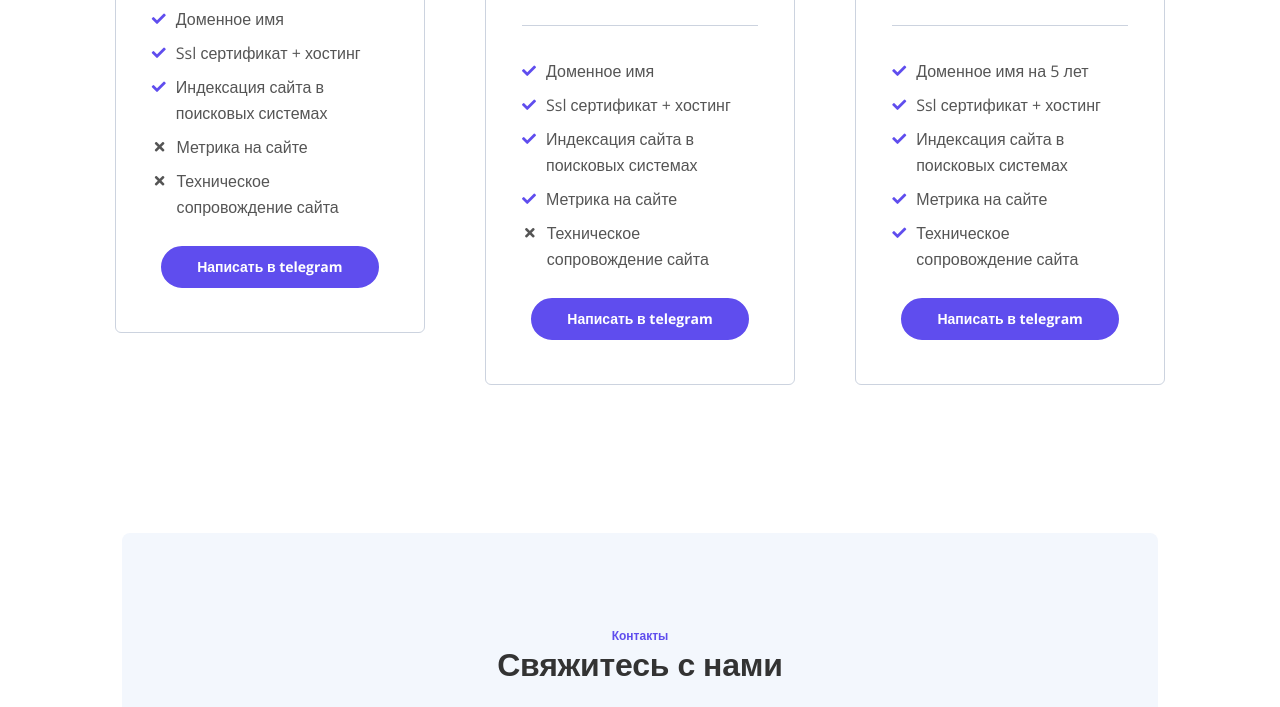
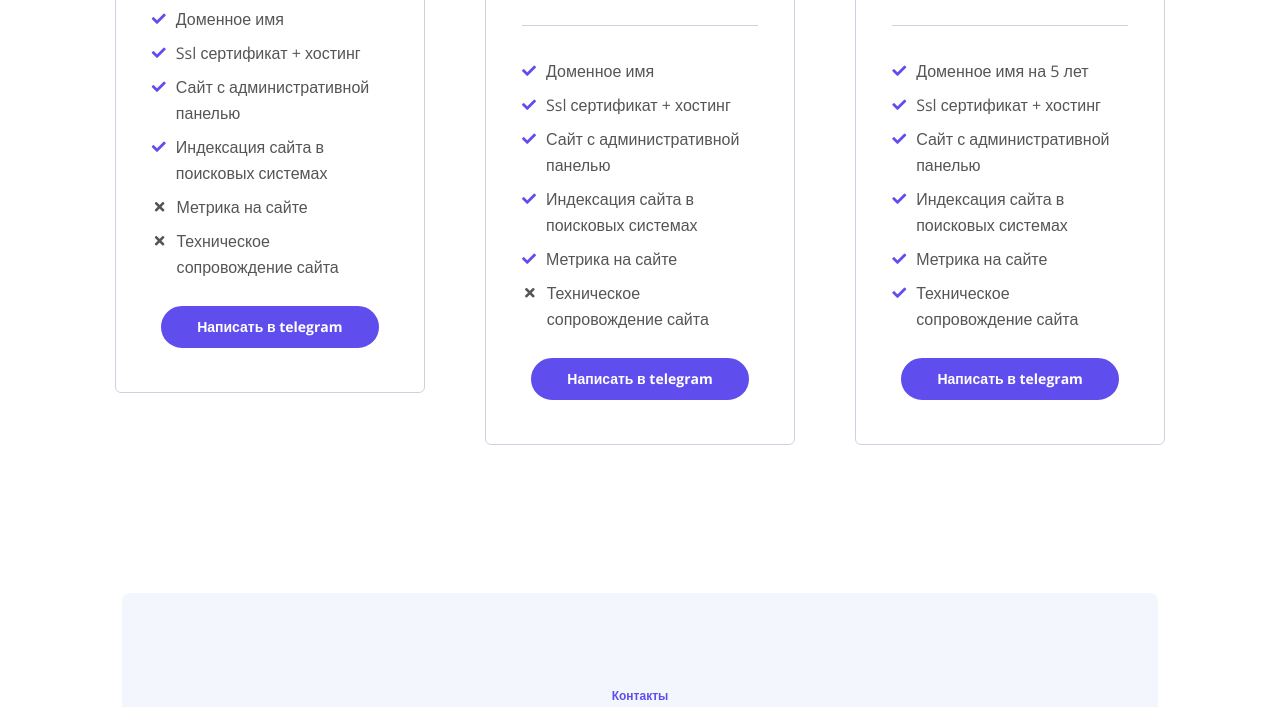
Before and after one commit to PandaDevelopmentCompany/templates_for_church, a plain HTML site: page index.html in a window 1280 px wide. Shown: the part 4658-5365 px from the top of the page. Drawn offline with nearby package versions, Linux system fonts and the light colour scheme.

Commit message:
download_18_12_2024_15

```diff
--- a/index.html
+++ b/index.html
@@ -369,6 +369,9 @@
                                     <i class="fas fa-check"></i><div class="media-body">Ssl сертификат + хостинг</div>
                                 </li>
                                 <li class="media">
+                                    <i class="fas fa-check"></i><div class="media-body">Сайт с административной панелью</div>
+                                </li>
+                                <li class="media">
                                     <i class="fas fa-check"></i><div class="media-body">Индексация сайта в поисковых системах</div>
                                 </li>
                                 <li class="media">
@@ -400,6 +403,9 @@
                                 </li>
                                 <li class="media">
                                     <i class="fas fa-check"></i><div class="media-body">Ssl сертификат + хостинг</div>
+                                </li>
+                                <li class="media">
+                                    <i class="fas fa-check"></i><div class="media-body">Сайт с административной панелью</div>
                                 </li>
                                 <li class="media">
                                     <i class="fas fa-check"></i><div class="media-body">Индексация сайта в поисковых системах</div>
@@ -434,6 +440,9 @@
                                 </li>
                                 <li class="media">
                                     <i class="fas fa-check"></i><div class="media-body">Ssl сертификат + хостинг</div>
+                                </li>
+                                <li class="media">
+                                    <i class="fas fa-check"></i><div class="media-body">Сайт с административной панелью</div>
                                 </li>
                                 <li class="media">
                                     <i class="fas fa-check"></i><div class="media-body">Индексация сайта в поисковых системах</div>
```
